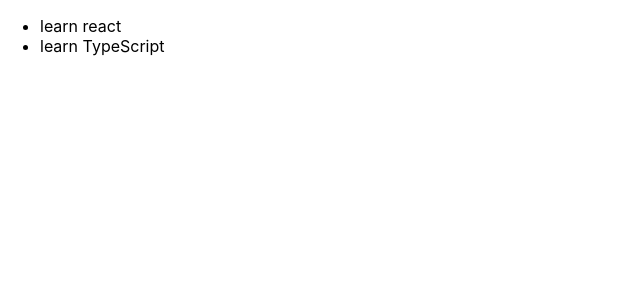
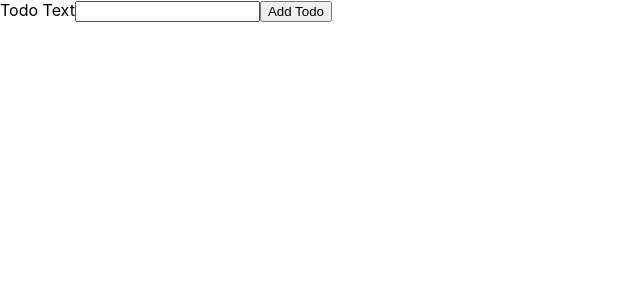
Before and after one commit to akindunjoyetolulope/TodoAppWithTypscript, a React (Create React App) app: page / in a window 1280 px wide. Shown: the top 300 px of the page, without its empty margins (0-640 px from the left). Built offline with nearby package versions, Linux system fonts and the light colour scheme.

Commit message:
new todos

```diff
--- a/src/App.tsx
+++ b/src/App.tsx
@@ -1,16 +1,29 @@
+import { useState } from 'react';
+import NewTodo from './components/NewTodo';
 import Todos from './components/Todos';
 import Todo from './models/todos';
 
 
 
 function App() {
-  const todos = [
-    new Todo("learn react"),
-    new Todo("learn TypeScript")
-  ]
+  const [todos, setTodos] = useState<Todo[]>([])
+
+  // const todos = [
+  //   new Todo("learn react"),
+  //   new Todo("learn TypeScript")
+  // ]
+
+    const addTodoHandler = (x:string) => {
+        const NewTodo = new Todo(x)
+        setTodos((prevTodos)=> {
+          return prevTodos.concat(NewTodo);
+        })
+
+    }
 
   return (
     <div>
+      <NewTodo onAddTodo={addTodoHandler}/>
      <Todos item={todos}/>
     </div>
   );
--- /dev/null
+++ b/src/components/NewTodo.tsx
@@ -0,0 +1,31 @@
+import { useRef } from "react";
+
+// interface Props {
+//     onAddTodo: (x:string) => void
+// }
+
+const NewTodo: React.FC<{onAddTodo:(x:string) => void }> = (props) => {
+   const todoTextInputRef = useRef<HTMLInputElement>(null);
+
+   const submitHandler = (event: React.FormEvent) => {
+    event.preventDefault();
+
+    const enteredText =todoTextInputRef.current!.value;
+
+    if(enteredText.trim().length === 0){
+        //throw an error
+        return;
+    }
+
+    props.onAddTodo(enteredText);
+
+   }
+
+    return <form onSubmit={submitHandler}>
+         <label htmlFor="text">Todo Text</label>
+         <input type="text" id="text" ref={todoTextInputRef} />
+         <button>Add Todo</button>
+    </form>
+}
+
+export default NewTodo;
```
